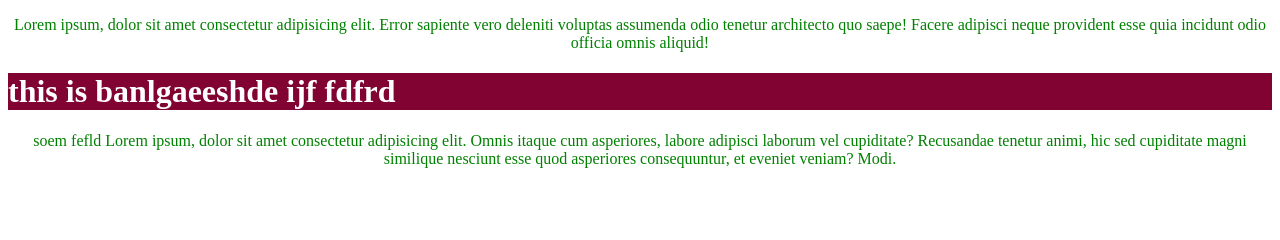
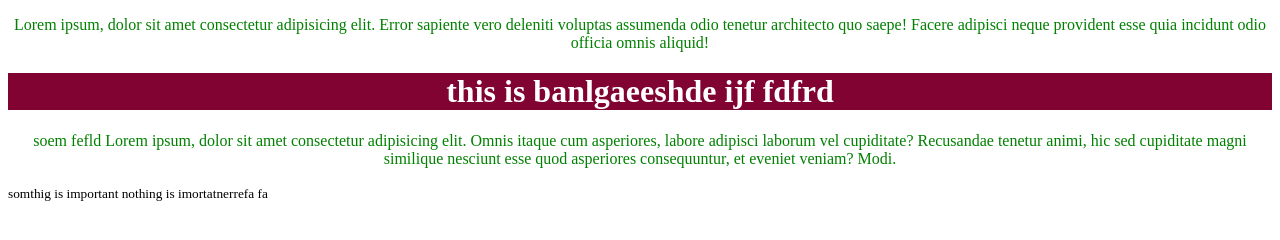
Before and after one commit to ahm-amdad/my-second-work, a plain HTML site: page index.html in a window 1280 px wide. Drawn offline with Linux system fonts and the light colour scheme.

Commit message:
add small thing that is important

```diff
--- a/index.html
+++ b/index.html
@@ -10,5 +10,8 @@
     <p>Lorem ipsum, dolor sit amet consectetur adipisicing elit. Error sapiente vero deleniti voluptas assumenda odio tenetur architecto quo saepe! Facere adipisci neque provident esse quia incidunt odio officia omnis aliquid!</p>
     <div><h1>this is banlgaeeshde ijf fdfrd</h1></div>
     <p>soem fefld Lorem ipsum, dolor sit amet consectetur adipisicing elit. Omnis itaque cum asperiores, labore adipisci laborum vel cupiditate? Recusandae tenetur animi, hic sed cupiditate magni similique nesciunt esse quod asperiores consequuntur, et eveniet veniam? Modi.</p>
+    <small>somthig is important
+        nothing is imortatnerrefa fa
+    </small>
 </body>
 </html>
--- a/style.css
+++ b/style.css
@@ -7,4 +7,5 @@ p{
 div{
     background: #800331;
     color:white;
+    text-align: center;
 }
```
